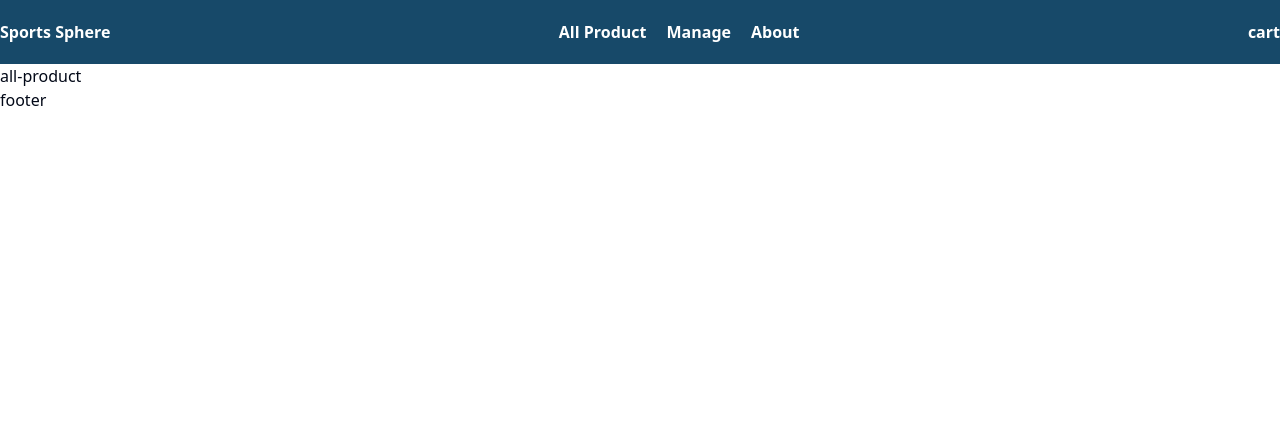
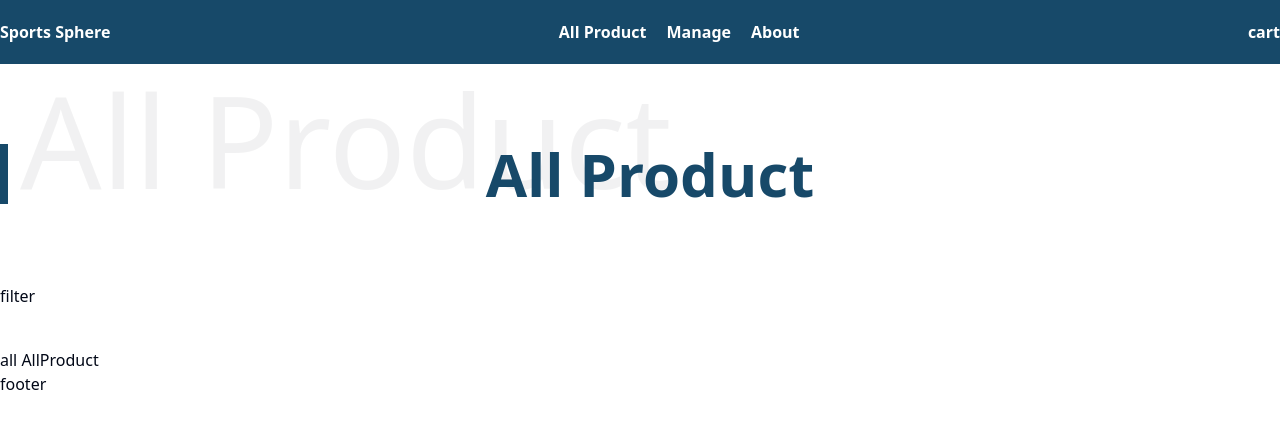
Before and after one commit to ShariarNiaj05/Sports-Sphere-Client, a React (Vite) app: page /products in a window 1280 px wide. Shown: the top 428 px of the page. Built offline with nearby package versions, Linux system fonts and the light colour scheme.

Commit message:
all product page initial setup

```diff
--- a/src/pages/AllProduct.tsx
+++ b/src/pages/AllProduct.tsx
@@ -1,5 +1,22 @@
+import Title from "@/components/custom/Title";
+import Container from "@/components/shared/Container";
+
 const AllProduct = () => {
-  return <div>all-product</div>;
+  return (
+    <Container>
+      <div className="mt-20">
+        <Title>All Product</Title>
+        <div className=" mt-20 flex flex-col gap-10">
+          {/* filter section  */}
+
+          <div>filter</div>
+
+          {/* All Product section  */}
+          <div>all AllProduct</div>
+        </div>
+      </div>
+    </Container>
+  );
 };
 
 export default AllProduct;
```
